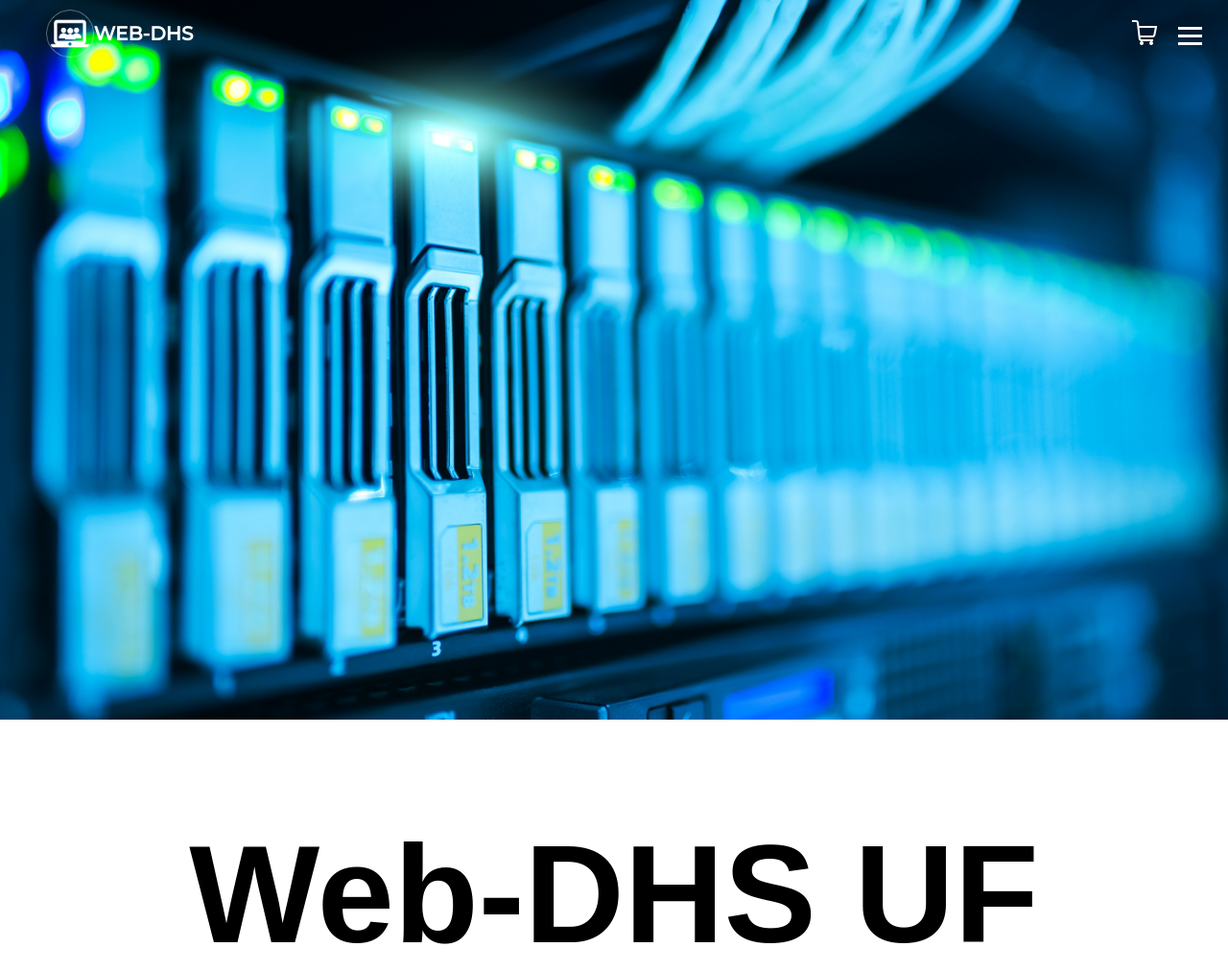
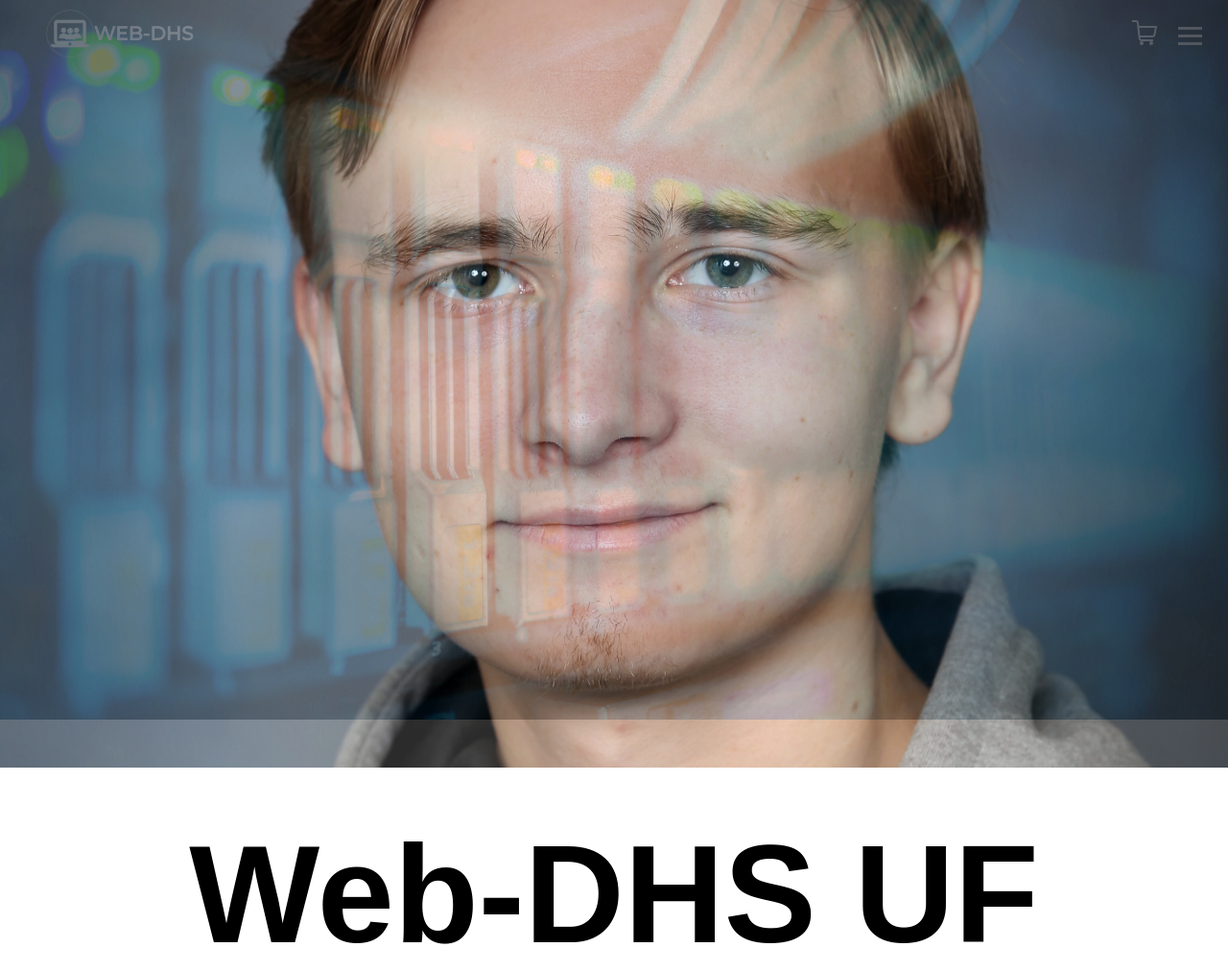
Before and after one commit to oscarskold/Hemsida-webdhs, a PHP site: page /html/Homepage.html in a window 1280 px wide. Shown: the top 1012 px of the page at 96% size. Run offline with PHP 8.4, Linux system fonts and the light colour scheme.

Commit message:
start på slidshow

```diff
--- a/css/homepage.css
+++ b/css/homepage.css
@@ -1,7 +1,3 @@
-* {
-    background-repeat: no-repeat;
-}
-
 html {
     scroll-behavior: smooth;
 }
@@ -9,6 +5,67 @@ html {
 body {
     font-family: 'Roboto', sans-serif;
 }
+
+/* animmation */
+
+.cb-slideshow::after{
+    content: '';
+    background: transparent url(/img/banner.jpg);
+}
+
+.cb-slideshow li span{
+    width: 100%;
+    height: 100%;
+    grid-column: span 13;
+    grid-row: span 5;
+    position: absolute;
+    background-size: cover;
+    background-position: 50% 40%;
+    background-repeat: none;
+    opacity: 1;
+    z-index: 1;
+    animation: imageAnimation 36s linear infinite 0s;
+}
+
+#banner {
+    object-position: center;
+    grid-column: span 13;
+    grid-row: span 5;
+    background-image: url(../img/banner.jpg);
+    background-position: center;
+    background-size: cover;
+    transition: all .3s ease-in-out;
+    background-attachment: fixed;
+}
+
+/* Bilder*/
+
+.cb-slideshow li:nth-child(1) span{
+    background-image: url(/img/Vilgot.png);
+}
+.cb-slideshow li:nth-child(2) span{
+    background-image: url(/img/Oscar.png);
+}
+.cb-slideshow li:nth-child(3) span{
+    background-image: url(/img/Oskar.png);
+}
+.cb-slideshow li:nth-child(4) span{
+    background-image: url(/img/Noah.png);
+}
+.cb-slideshow li:nth-child(5) span{
+    background-image: url(/img/logo-white.png);
+}
+
+@keyframes imageAnimation {
+    0% { opacity: 0; animation-timing-function: ease-in; }
+    8% { opacity: 1; animation-timing-function: ease-out; }
+    17% { opacity: 1 }
+    25% { opacity: 0 }
+    100% { opacity: 0 }
+}
+
+/* end of animartion */
+
 
 .grid-wrapper {
     display: grid;
@@ -26,22 +83,12 @@ body {
             user-select: none;
 }
 
-#banner {
-    object-position: center;
-    grid-column: span 13;
-    grid-row: span 5;
-    background-image: url(../img/banner.jpg);
-    background-position: center;
-    background-size: cover;
-    transition: all .3s ease-in-out;
-    background-attachment: fixed;
-}
 
-#banner h1 {
+/* #banner h1 {
     font-size: 100px;
     padding-top: 100px;
     text-align: center;
-}
+} */
 
 
 /* #banner:hover {
--- a/html/Homepage.html
+++ b/html/Homepage.html
@@ -47,10 +47,21 @@
 
     <main>
         <div class="grid-wrapper">
+
+
+
+
             <div id="banner" class="noselect">
-                <div id="banner_pic">
+                <div>
+                    <ul class="cb-slideshow">
+                        <li>
+                            <span></span>
+                        </li>
+                    </ul>
                 </div>
             </div>
+
+
             <div id="s1">
                 <h1>Web-DHS UF</h1>
 
```
